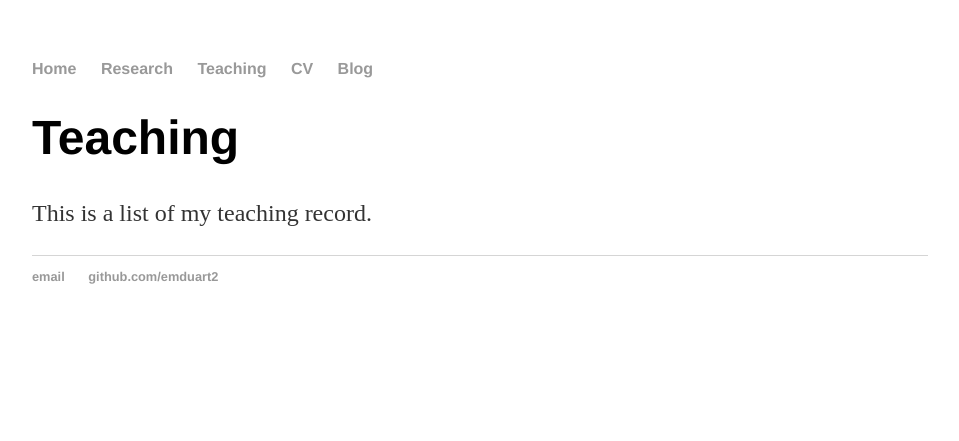
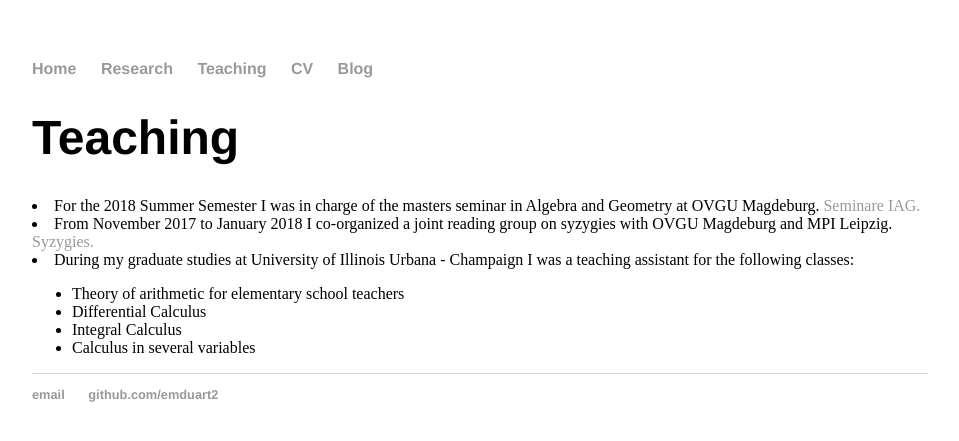
Before and after one commit to emduart2/emduart2.github.io, a Jekyll site: the page built from teaching/index.html, in a window 1280 px wide. Shown: the top 441 px of the page, without its empty margins (160-1119 px from the left). Built offline with Jekyll 4.4.1, drawn with Linux system fonts in a browser that asks for light colours.

Commit message:
updated teaching

```diff
--- a/teaching/index.html
+++ b/teaching/index.html
@@ -5,5 +5,26 @@ title: Teaching
 
 <div class="blurb">
 	<h1> Teaching</h1>
-	<p> This is a list of my teaching record. </p>
+<li>For the 2018 Summer Semester I was in charge of the masters seminar in Algebra and Geometry
+at OVGU Magdeburg.
+<a href= "seminareiag.html">Seminare IAG. </a></li>
+<li>From November 2017 to January 2018 I co-organized a joint reading group on syzygies with
+OVGU Magdeburg and MPI Leipzig. <a href= "syzygies.html">Syzygies. </a></li>
+
+<li> During my graduate studies at University of Illinois Urbana - Champaign I was a
+teaching assistant for the following classes:
+<ul>
+         <li>Theory of arithmetic for elementary school teachers</li>
+         <li> Differential Calculus
+</li>
+         <li>Integral Calculus
+</li>
+         <li> Calculus in several variables
+</li>
+      </ul>
+</li>
+</div>
+</font>
+</ul>
+
 </div><!-- /.blurb -->
```
